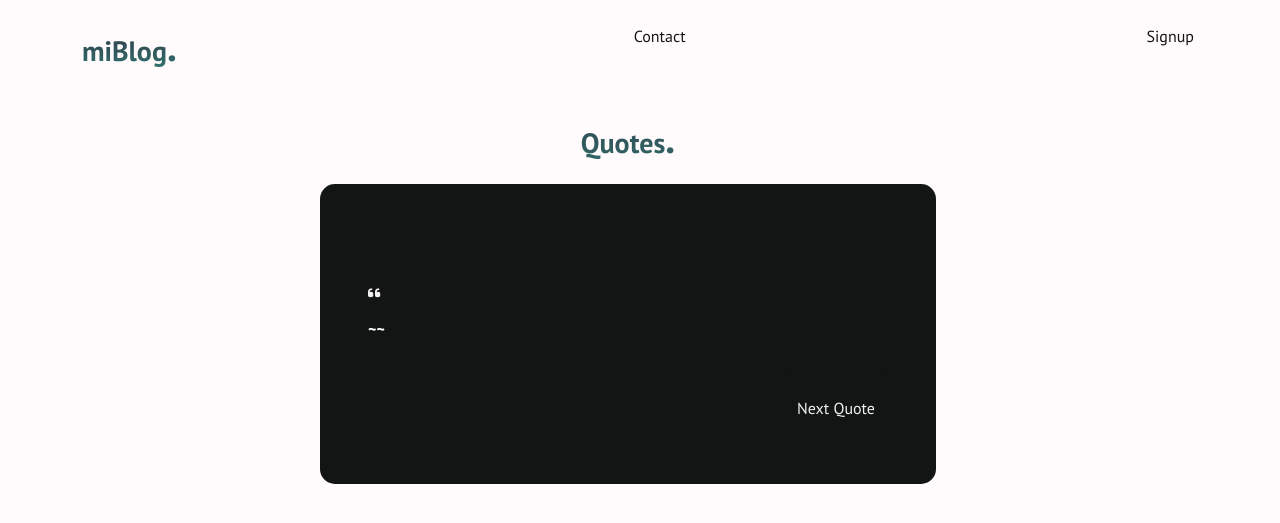
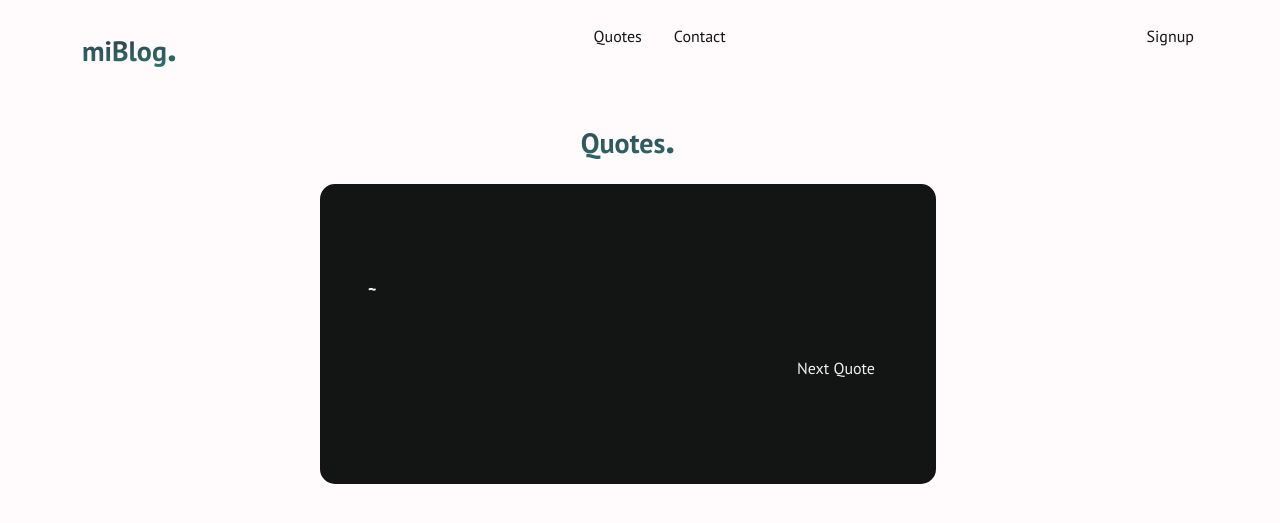
Before and after one commit to wilowala/miBlog, a Flask app: page /quotes in a window 1280 px wide. Shown: the top 523 px of the page. Run offline with Flask 2, Linux system fonts and the light colour scheme; data that the repository does not hold is empty; some libraries are stand-ins or nearby versions.

Commit message:
initial deployment commit

```diff
--- a/app/templates/nav.html
+++ b/app/templates/nav.html
@@ -6,9 +6,9 @@
     </li>
 
     <div class="d-flex">
-        <!-- <li class="nav-item">
+        <li class="nav-item">
             <a class="nav-link" href="/quotes">Quotes</a>
-        </li> -->
+        </li>
         <li class="nav-item">
             <a class="nav-link" href="/contact">Contact</a>
         </li>
--- a/app/templates/quotes.html
+++ b/app/templates/quotes.html
@@ -13,10 +13,10 @@
             <small class="first"></small>
         </div>
         <div class="detail mt-5">
-            <small><i class="fa-solid fa-quote-left"></i> {{quotes['quote']}}</small>
+            <small>{{quotes['quote']}}</small>
         </div>
         <div class="mt-3">
-            <h6 class="text1">~~ {{quotes['author']}}</h6>
+            <h6 class="text1">~ {{quotes['author']}}</h6>
         </div>
         <div type="reset" class="btn float-end pt-4 mt-4">
             <a class="quote-link" href="{{ url_for('main.quotes') }}" style="color: #f0f0f0;">Next Quote</a>
```
